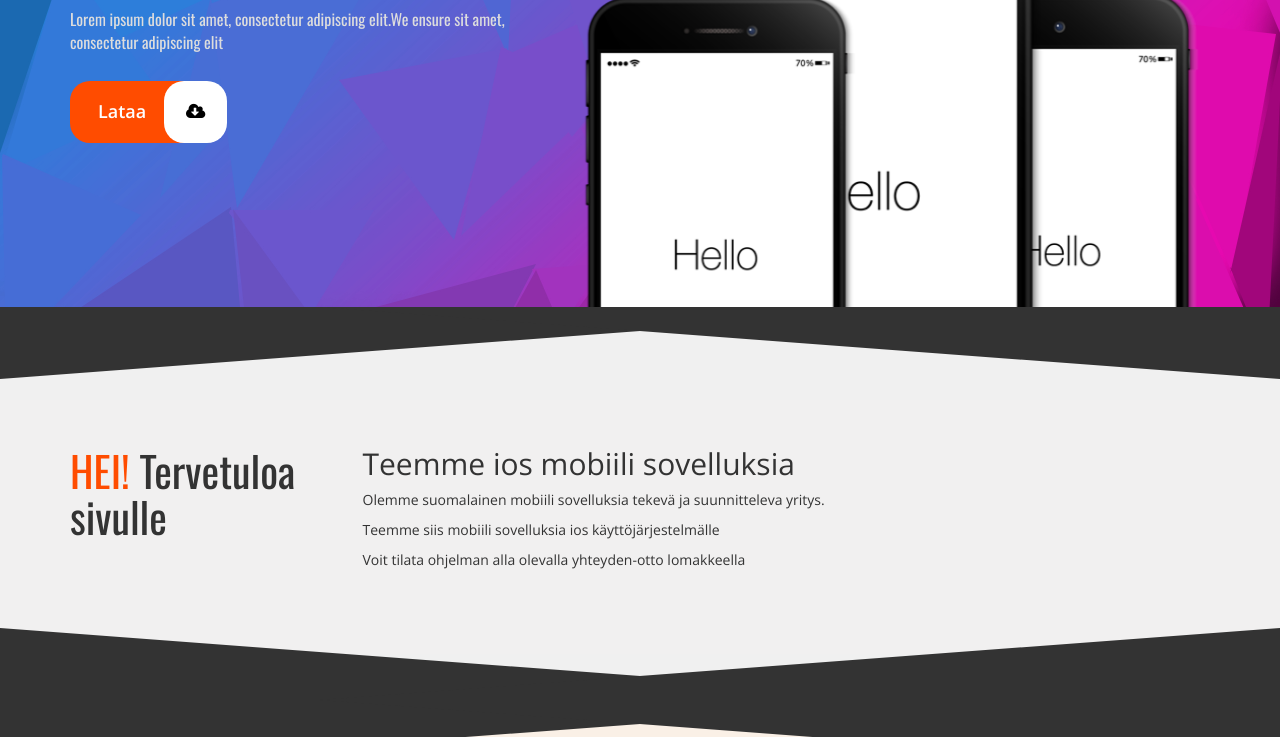
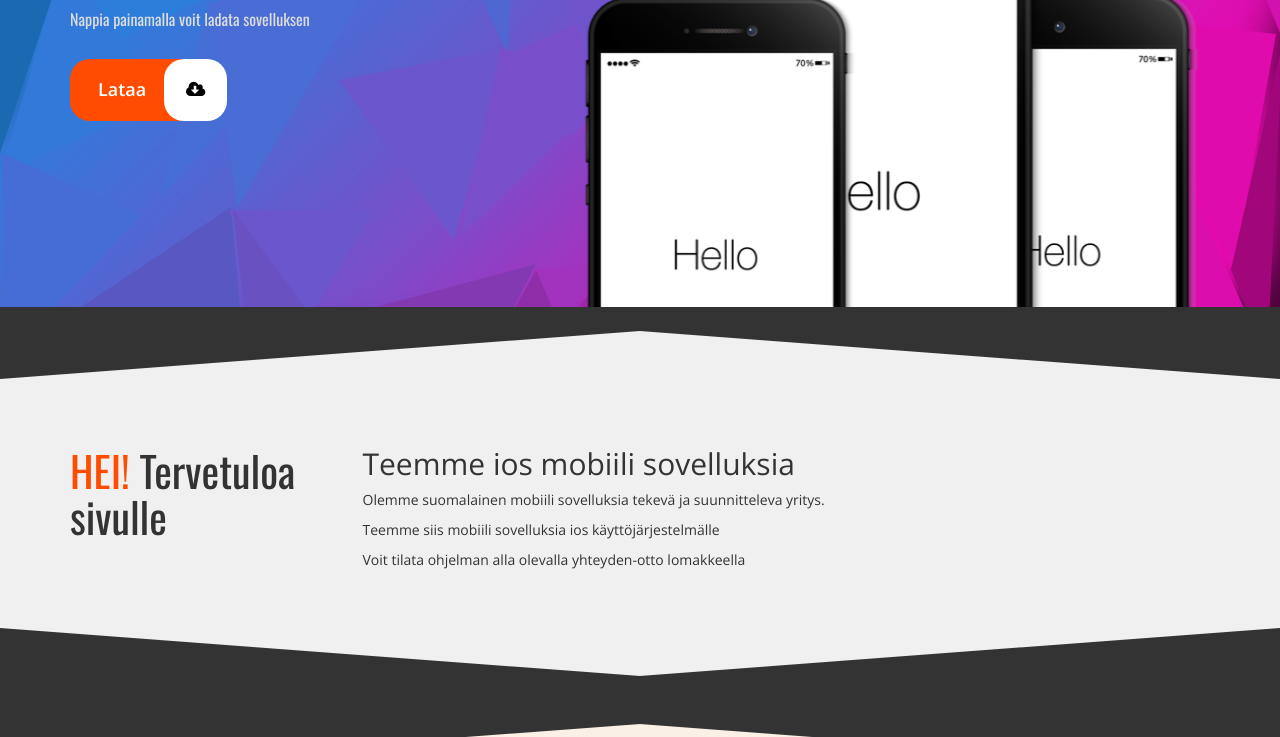
Before and after one commit to E3TU/e3tu.github.io, a plain HTML site: page demo3/index.html in a window 1280 px wide. Shown: the part 363-1100 px from the top of the page. Drawn offline with nearby package versions, Linux system fonts and the light colour scheme.

Commit message:
Korjauksia

```diff
--- a/demo3/index.html
+++ b/demo3/index.html
@@ -86,7 +86,7 @@
                 <div class="col-xs-12 col-sm-5 col-md-5">
                     <h2 class="wow bounceIn animated" data-wow-delay=".40s">Eetun sivu</h2>
                     <h3 class="wow bounceIn animated" data-wow-delay=".50s">Mobiilille</h3>
-                    <p class="wow bounceIn animated" data-wow-delay=".60s">Lorem ipsum dolor sit amet, consectetur adipiscing elit.We ensure sit amet, consectetur adipiscing elit</p>
+                    <p class="wow bounceIn animated" data-wow-delay=".60s">Nappia painamalla voit ladata sovelluksen</p>
                     <p>
                         <div class="btn btn-primary btn-lg btn-ornge wow bounceIn animated" data-wow-delay="1s"><i class="hbtn"></i> <span>Lataa</span> <i class="fa fa-cloud-download"></i>
                         </div>
```
